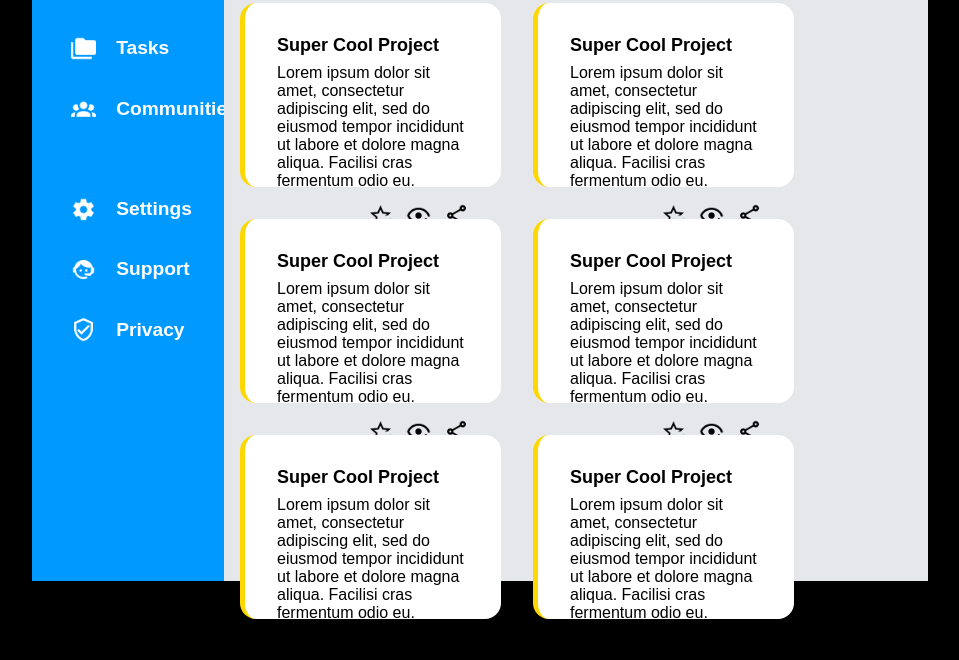
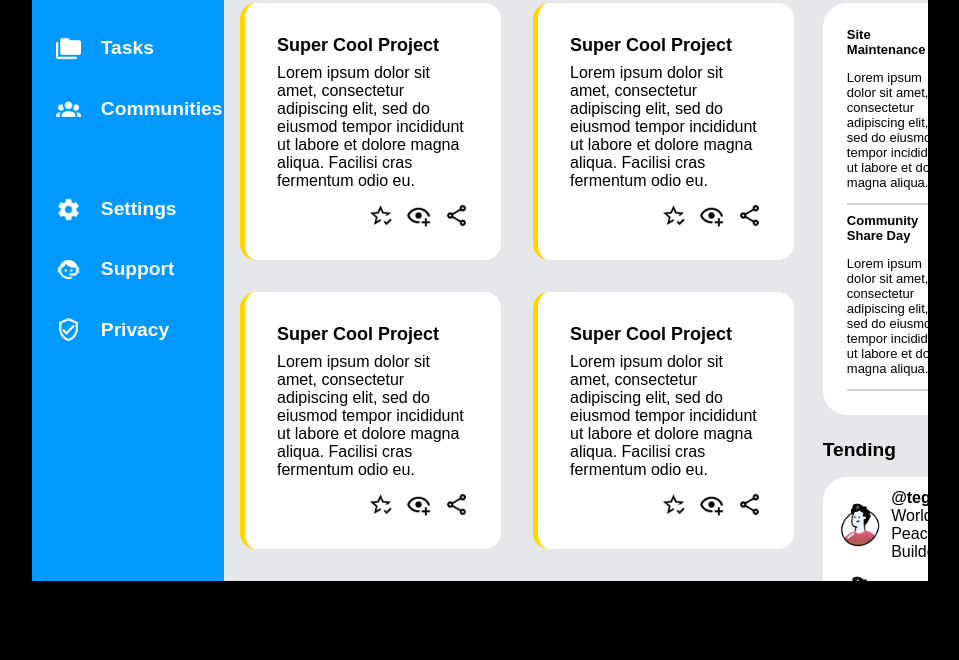
Before and after one commit to X2Abdul/Project-Admin-Dashboard, a plain HTML site: page index.html in a window 1280 px wide. Shown: the part 227-887 px from the top of the page, without its empty margins (160-1119 px from the left). After the commit the page ends 808 px from the top, so only its background shows below. Drawn offline with Linux system fonts and the light colour scheme.

Commit message:
all section complete

```diff
--- a/index.html
+++ b/index.html
@@ -170,7 +170,49 @@
                 </div>
             </div>
             <div class="extras">
-                <div class="announcements-title">Announcements</div>
+                <div class="announcements">
+                    <div class="announcements-title">Announcements</div>
+                    <div class="announcements-list">
+                        <div class="announcement">
+                            <div class="announcement-title">Site Maintenance</div>
+                            <p class="announcement-text">Lorem ipsum dolor sit amet, consectetur adipiscing elit,
+                                sed do eiusmod tempor incididunt ut labore et dolore magna aliqua.
+                            </p>
+                        </div>
+                        <div class="announcement">
+                            <div class="announcement-title">Community Share Day</div>
+                            <p class="announcement-text">Lorem ipsum dolor sit amet, consectetur adipiscing elit,
+                                sed do eiusmod tempor incididunt ut labore et dolore magna aliqua.
+                            </p>
+                        </div>
+                    </div>
+                </div>
+                <div class="trendings">
+                    <div class="trendings-title">Tending</div>
+                    <div class="trendings-list">
+                        <div class="trending">
+                            <img src="./icons/profile-pic.png" width="50px" height="50px">
+                            <div class="trending-user-info">
+                                <p class="user-at">@tegan</p>
+                                <p class="user-title">World Peace Builder</p>
+                            </div>
+                        </div>
+                        <div class="trending">
+                            <img src="./icons/profile-pic.png" width="50px" height="50px">
+                            <div class="trending-user-info">
+                                <p class="user-at">@hannan</p>
+                                <p class="user-title">Big Man</p>
+                            </div>
+                        </div>
+                        <div class="trending">
+                            <img src="./icons/profile-pic.png" width="50px" height="50px">
+                            <div class="trending-user-info">
+                                <p class="user-at">@jonny</p>
+                                <p class="user-title">Heres Jonny</p>
+                            </div>
+                        </div>
+                    </div>
+                </div>
             </div>
         </main>
 
--- a/style.css
+++ b/style.css
@@ -4,6 +4,10 @@ body{
     margin-left: 15vw;
     margin-right: 15vw;
     background-color: black;
+}
+html,body{
+
+    height: 100%;
 }
 *{
     font-family: Arial !important;
@@ -18,7 +22,7 @@ body{
 }
 
 .logo-title{
-    font-size: 2rem;
+    font-size: 1.7rem;
     color: white;
     font-weight: bolder;
 }
@@ -27,6 +31,7 @@ body{
     width: 15vw;
     background-color: rgb(0, 153, 255);
     height:100vh;
+    overflow-y: scroll;
 }
 
 .nav-option{
@@ -56,7 +61,7 @@ body{
 }
 
 .extra-space{
-    width: 1.5vw;
+    width: 0.3vw;
 }
 
 .header{
@@ -128,7 +133,7 @@ body{
 .buttons{
     display: flex;
     align-items: center;
-    gap: 3vw;
+    gap: 2vw;
 }
 
 .button{
@@ -148,13 +153,10 @@ body{
     width: 55vw;
     height: 80vh;
     background-color: #e5e7eb;
-
-}
-
-.content-main{
     display: grid;
     grid-template-columns: 3fr 1fr;
     gap: 1vw;
+    overflow-y: scroll;
 }
 .project-list{
     display: grid;
@@ -162,13 +164,15 @@ body{
     grid-template-columns: 1fr 1fr;
 }
 
-.projects{
+.projects, .extras{
     margin-top: 3vh;
     margin-left: 2vh;
-
+}
+.trendings{
+    margin-top: 3vh;
 }
 
-.project-title{
+.project-title, .announcements-title, .trendings-title{
     font-size: larger;
     font-weight: bold;
     margin-bottom: 2vh;
@@ -179,7 +183,6 @@ body{
     border-left: 5px solid gold;
     padding: 2rem;
     width: 15vw;
-    height: 15vh;
     border-radius: 1rem;
 }
 
@@ -197,3 +200,70 @@ body{
     margin-top: 1vw;
     cursor: pointer;
 }
+
+.announcements-list{
+    background-color: white;
+    border-radius: 1.5rem;
+    padding: 1.5rem;
+    margin-right: 1.5rem;
+    display: grid;
+    gap: 0.5rem;
+    grid-template-columns: 1fr;
+}
+
+
+.announcement-title{
+    font-size: small;
+    font-weight: bold;
+}
+
+.announcement-text{
+    font-size: small;
+}
+
+.announcement{
+    display: flex;
+    flex-direction: column;
+    border-bottom: 2px solid lightgrey;
+}
+
+.trendings-list{
+    background-color: white;
+    border-radius: 1.5rem;
+    padding: 1.5vh;
+    display: grid;
+    grid-template-columns: 1fr;
+    gap: 1.5vh;
+    margin-right: 1.5rem;
+}
+
+.trending-user-info{
+    display: flex;
+    flex-direction: column;
+    justify-content:center;
+
+}
+.trending-user-info p{
+    margin: 0;
+    padding: 0;
+}
+
+.trending-user-info .user-at{
+    font-size: medium;
+    font-weight: bold;
+}
+
+.trending-user-info .user-at:hover{
+    cursor: pointer;
+    text-decoration: underline;
+    color: blue;
+}
+
+
+
+.trending{
+    display: flex;
+    justify-content: flex-start;
+    align-items: center;
+    gap: 0.5vw;
+}
```
